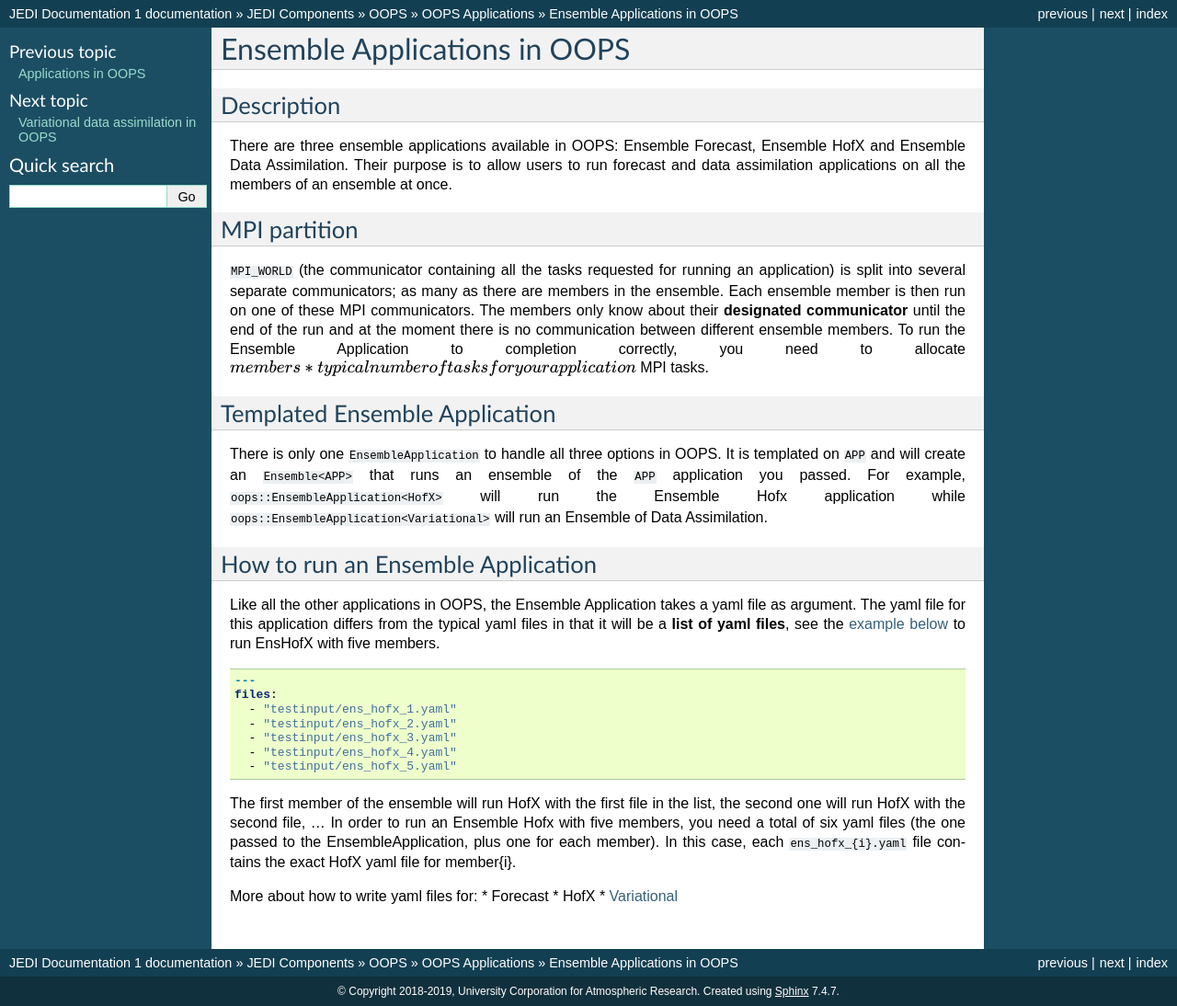
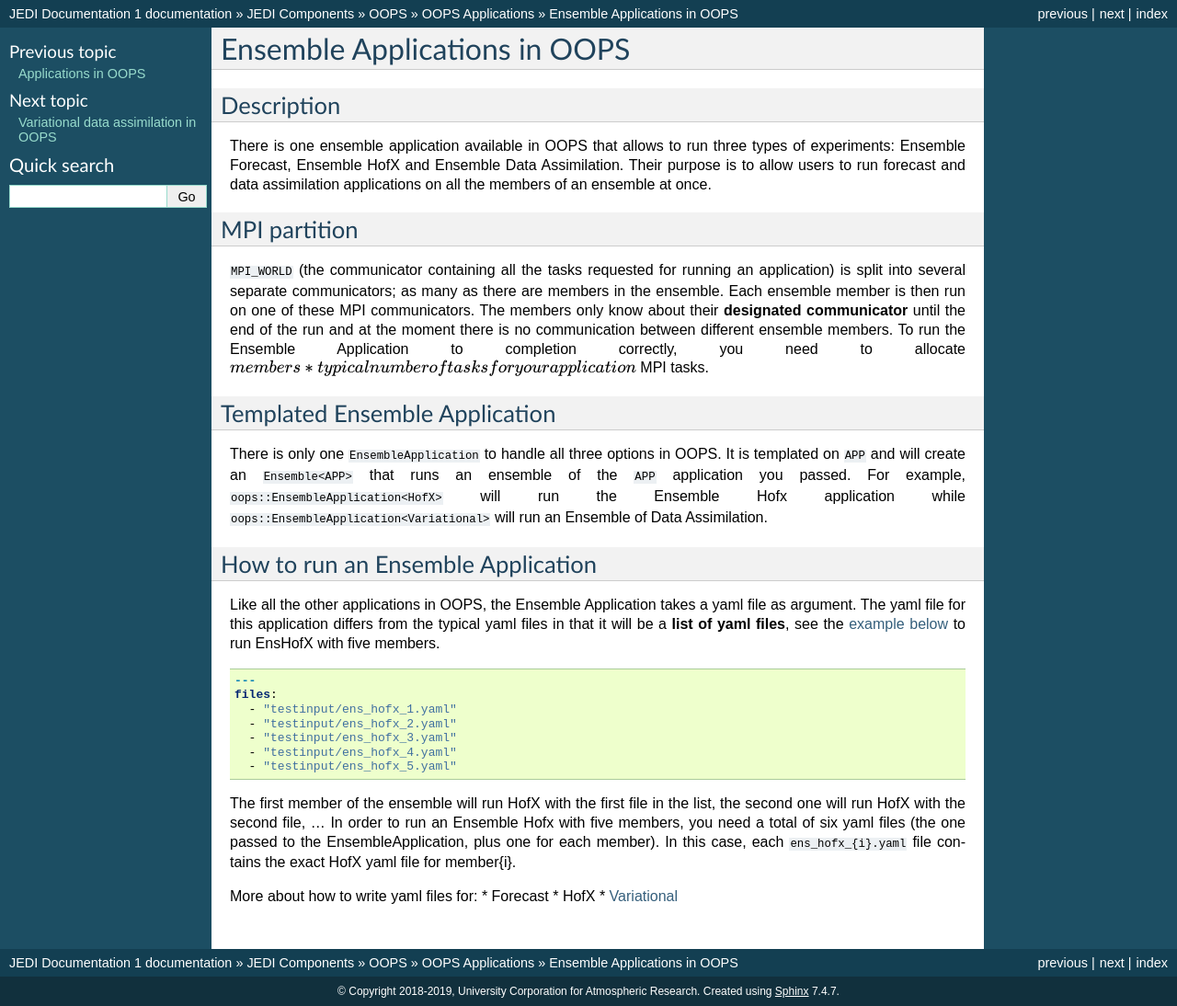
Before and after one commit to JCSDA/jedi-docs, a Sphinx documentation site: the page built from docs/jedi-components/oops/applications/ensemble-applications.rst, in a window 1280 px wide. Shown: the whole page at 92% size. Built offline with Sphinx 7.4.7, drawn with Linux system fonts in a browser that asks for light colours.

Commit message:
Clarification ensemble app number

```diff
--- a/docs/jedi-components/oops/applications/ensemble-applications.rst
+++ b/docs/jedi-components/oops/applications/ensemble-applications.rst
@@ -7,7 +7,7 @@ Ensemble Applications in OOPS
 Description
 -----------
 
-There are three ensemble applications available in OOPS: Ensemble Forecast, Ensemble HofX and Ensemble Data Assimilation. Their purpose is to allow users to run forecast and data assimilation applications on all the members of an ensemble at once.
+There is one ensemble application available in OOPS that allows to run three types of experiments: Ensemble Forecast, Ensemble HofX and Ensemble Data Assimilation. Their purpose is to allow users to run forecast and data assimilation applications on all the members of an ensemble at once.
 
 MPI partition
 -------------
```
